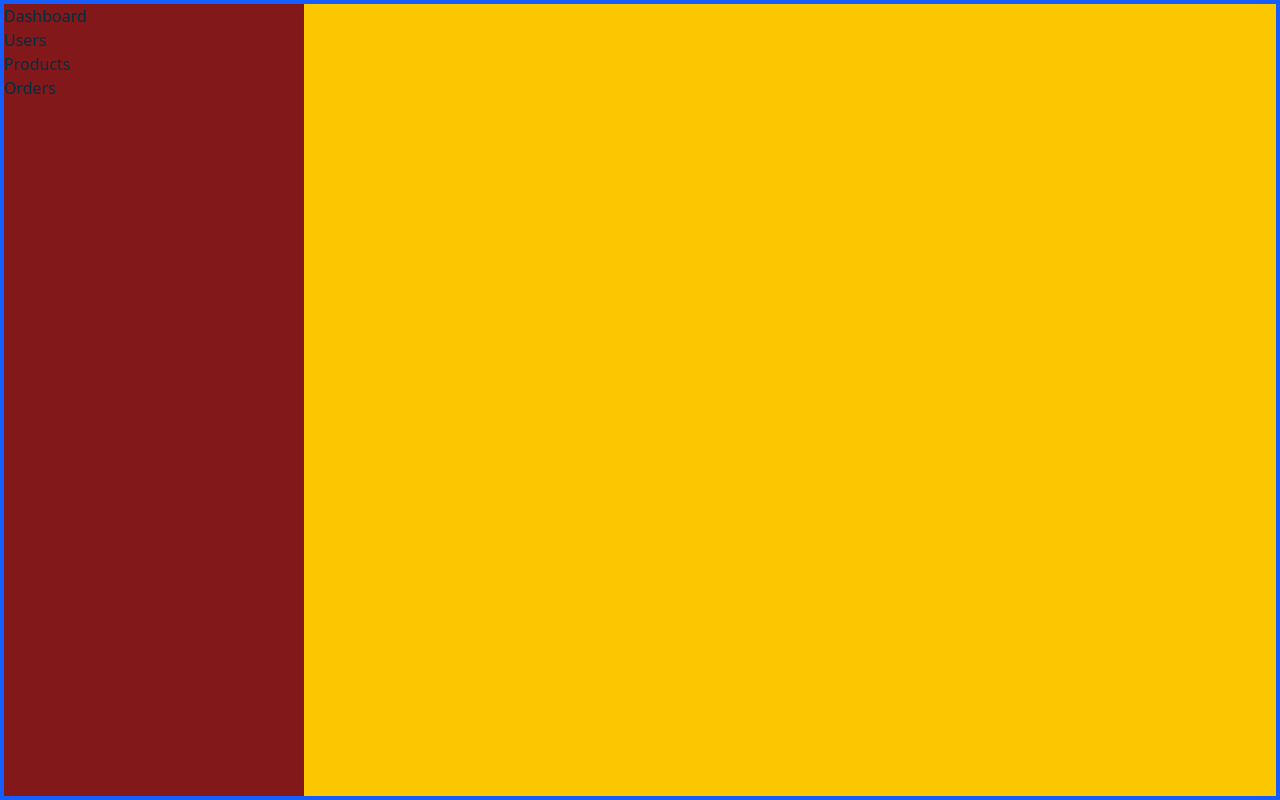
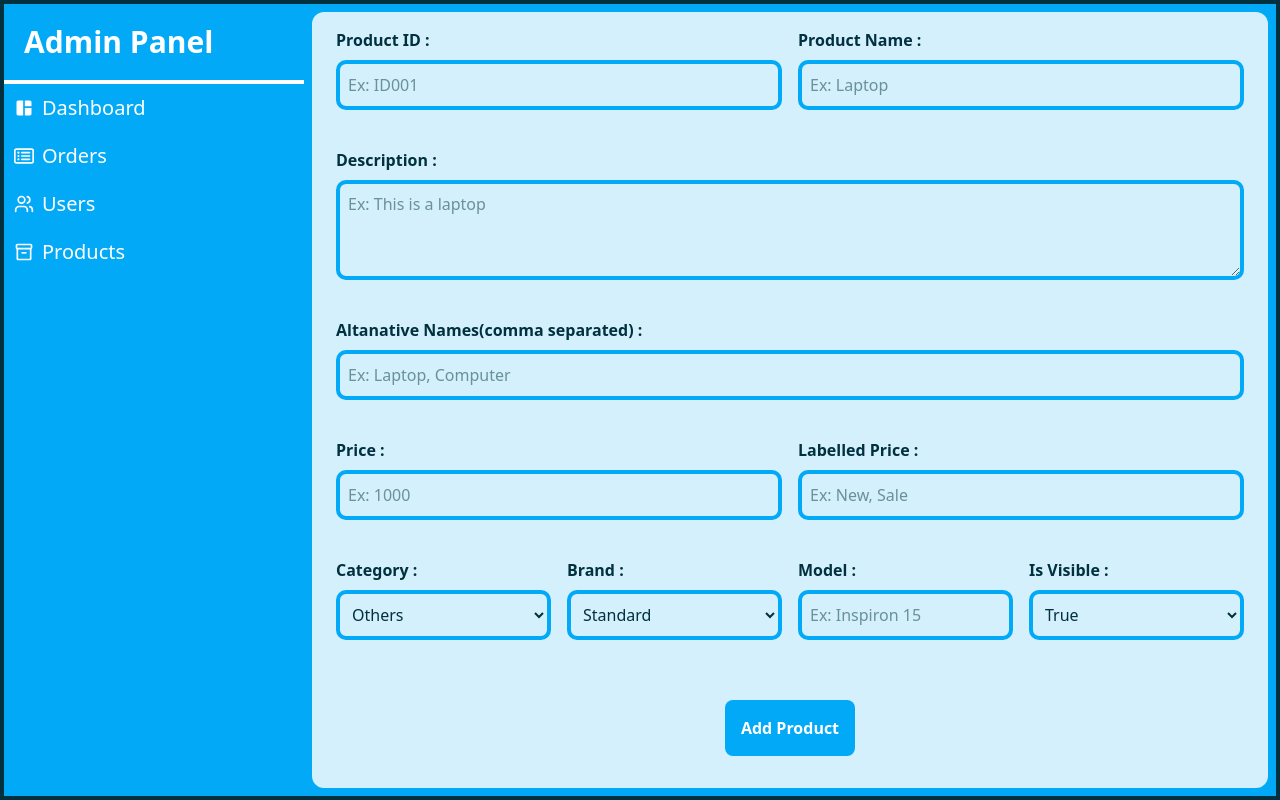
Before and after one commit to ThejanMihisara/i-computers-frontend, a React (Vite) app: page /admin/add-product in a window 1280 px wide. Built offline with nearby package versions, Linux system fonts and the light colour scheme.

Commit message:
📝 Add adminproductpage ad addadminproductpage/react-icon

```diff
--- a/package.json
+++ b/package.json
@@ -15,6 +15,7 @@
     "react": "^19.2.0",
     "react-dom": "^19.2.0",
     "react-hot-toast": "^2.6.0",
+    "react-icons": "^5.5.0",
     "react-router-dom": "^7.11.0",
     "tailwindcss": "^4.1.17"
   },
--- a/src/pages/admin.jsx
+++ b/src/pages/admin.jsx
@@ -1,29 +1,40 @@
 import { Link, Route, Routes } from "react-router-dom";
+import { FaRegRectangleList } from "react-icons/fa6";
+import { MdOutlineInventory2, MdSpaceDashboard } from "react-icons/md";
+import { LuUsers } from "react-icons/lu";
+import AdminProductsPage from "./admin/adminProductsPage.jsx";
+import AdminAddProductPage from "./admin/adminAddProductPage.jsx";
 
 export default function AdminPage() {
     return(
-        <div className="w-full h-full border-4 border-blue-600 flex">
-          <div className="w-[300px] h-full bg-red-900 flex flex-col">
+        <div className="w-full h-full border-4  flex bg-accent">
+          <div className="w-[300px] h-full  flex flex-col bg-accent text-white text-xl">
            {/* <a href="/admin/">Dashboard</a><br/>
             <a href="/admin/users">Users</a><br/>
             <a href="/admin/products">Products</a><br/>
             <a href="/admin/orders">Orders</a><br/>
           </div>*/}
           {/*<div className="flex-1 w-[400px] h-full bg-yellow-400 "></div>*/}
-          <Link to="/admin/">Dashboard</Link>
-            <Link to="/admin/users">Users</Link>
-            <Link to="/admin/products">Products</Link>
-            <Link to="/admin/orders">Orders</Link>
+          <h1 className="text-center text-3xl font-bold p-5 border-b-4 border-white flex">Admin Panel</h1>
+          <Link className="flex w-full p-[10px] gap-2 items-center hover:bg-white hover:text-accent transition-colors duration-500"to="/admin/"><MdSpaceDashboard/>Dashboard</Link>
+          <Link className="flex w-full p-[10px] gap-2 items-center hover:bg-white hover:text-accent transition-colors duration-500"to="/admin/orders"><FaRegRectangleList/>Orders</Link>
+          <Link className="flex w-full p-[10px] gap-2 items-center hover:bg-white hover:text-accent transition-colors duration-500"to="/admin/users"><LuUsers/>Users</Link>
+          <Link className="flex w-full p-[10px] gap-2 items-center hover:bg-white hover:text-accent transition-colors duration-500"to="/admin/products"><MdOutlineInventory2/>Products</Link>
+
           </div>
-          <div className=" w-[calc(100%-300px)] h-full bg-yellow-400 ">
+          <div className=" w-[calc(100%-300px)] h-full border-8 border-accent rounded-[20px] bg-primary p-4 ">
           <Routes>
             <Route path="/" element={<h1>dashboard</h1>} />
             <Route path="users" element={<h1>users page</h1>} />
-            <Route path="products" element={<h1>products page</h1>} />
+            <Route path="products" element={<AdminProductsPage/>} />
             <Route path="orders" element={<h1>orders page</h1>} />
+            <Route path="add-product" element={<AdminAddProductPage/>} />
+
           </Routes>
           </div>
         </div>
+
+
 
     )
 }
--- /dev/null
+++ b/src/pages/admin/adminAddProductPage.jsx
@@ -0,0 +1,112 @@
+import { useState } from "react";
+
+export default function AdminAddProductPage() {
+
+    const [productID, setProductID] = useState("");
+    const [productName, setProductName] = useState("");
+    const [Description, setDescription] = useState("");
+    const [AltName, setAltName] = useState("");
+    const [Price, setPrice] = useState("");
+    const [Label, setLabel] = useState("");
+    const [Category, setCategory] = useState("Others");
+    const [Brand, setBrand] = useState("Standard");
+    const [Model, setModel] = useState("");
+    const [IsVisible, setIsVisible] = useState(true);
+
+
+    return(
+        <div className="w-full max-h-full flex flex-wrap items-start ">
+            <div className="w-[50%] h-[120px] flex flex-col">
+            <label className="font-bold ml-2">Product ID :</label>
+            <input
+            value={productID}
+            onChange={(e)=>setProductID(e.target.value)}
+            placeholder="Ex: ID001" className="h-[50px] p-2 m-2 border-4 border-accent rounded-[10px] focus:outline-white"/>
+            </div>
+            <div className="w-[50%] h-[120px] flex flex-col">
+            <label className="font-bold ml-2">Product Name :</label>
+            <input
+            maxLength={5}
+            value={productName}
+            onChange={(e)=>setProductName(e.target.value)}
+            placeholder="Ex: Laptop" className="h-[50px] p-2 m-2 border-4 border-accent rounded-[10px] focus:outline-white"/>
+            </div>
+             <div className="w-[100%] h-[170px] flex flex-col">
+            <label className="font-bold ml-2">Description :</label>
+            <textarea
+            value={Description}
+            onChange={(e)=>setDescription(e.target.value)}
+            placeholder="Ex: This is a laptop" className="h-[100px] p-2 m-2 border-4 border-accent rounded-[10px] focus:outline-white"/>
+            </div>
+            <div className="w-[100%] h-[120px] flex flex-col">
+            <label className="font-bold ml-2">Altanative Names(comma separated) :</label>
+            <input
+            value={AltName}
+            onChange={(e)=>setAltName(e.target.value)}
+            placeholder="Ex: Laptop, Computer" className="h-[50px] p-2 m-2 border-4 border-accent rounded-[10px] focus:outline-white"/>
+            </div>
+             <div className="w-[50%] h-[120px] flex flex-col">
+            <label className="font-bold ml-2">Price :</label>
+            <input
+            value={Price}
+            onChange={(e)=>setPrice(e.target.value)}
+            placeholder="Ex: 1000" className="h-[50px] p-2 m-2 border-4 border-accent rounded-[10px] focus:outline-white"/>
+            </div>
+             <div className="w-[50%] h-[120px] flex flex-col">
+            <label className="font-bold ml-2">Labelled Price :</label>
+            <input
+            value={Label}
+            onChange={(e)=>setLabel(e.target.value)}
+            placeholder="Ex: New, Sale" className="h-[50px] p-2 m-2 border-4 border-accent rounded-[10px] focus:outline-white"/>
+            </div>
+                <div className="w-[25%] h-[120px] flex flex-col">
+            <label className="font-bold ml-2">Category :</label>
+            <select
+            value={Category}
+            onChange={(e)=>setCategory(e.target.value)}
+            className="h-[50px] p-2 m-2 border-4 border-accent rounded-[10px] focus:outline-white">
+                <option value="Others">Others</option>
+                <option value="Computers">Computers</option>
+                <option value="Accessories">Accessories</option>
+                <option value="Components">Components</option>
+                <option value="Peripherals">Peripherals</option>
+            </select>
+            </div>
+                <div className="w-[25%] h-[120px] flex flex-col">
+            <label className="font-bold ml-2">Brand :</label>
+            <select
+            value={Brand}
+            onChange={(e)=>setBrand(e.target.value)}
+            className="h-[50px] p-2 m-2 border-4 border-accent rounded-[10px] focus:outline-white">
+                <option value="Standard">Standard</option>
+                <option value="Dell">Dell</option>
+                <option value="HP">HP</option>
+                <option value="Lenovo">Lenovo</option>
+                <option value="Asus">Asus</option>
+                <option value="Acer">Acer</option>
+                <option value="Apple">Apple</option>
+                </select>
+                </div>
+                <div className="w-[25%] h-[120px] flex flex-col">
+            <label className="font-bold ml-2">Model :</label>
+            <input
+            value={Model}
+            onChange={(e)=>setModel(e.target.value)}
+            placeholder="Ex: Inspiron 15" className="h-[50px] p-2 m-2 border-4 border-accent rounded-[10px] focus:outline-white"/>
+            </div>
+                <div className="w-[25%] h-[120px] flex flex-col">
+            <label className="font-bold ml-2">Is Visible :</label>
+            <select
+            value={IsVisible}
+            onChange={(e)=>setIsVisible(e.target.value)}
+            className="h-[50px] p-2 m-2 border-4 border-accent rounded-[10px] focus:outline-white">
+                <option value={true}>True</option>
+                <option value={false}>False</option>
+                </select>
+                </div>
+                <div className="w-[100%] h-[100px] flex justify-center items-center">
+                    <button className="bg-accent text-white font-bold p-4 rounded-lg hover:bg-secondary transition-all duration-300">Add Product</button>
+                </div>
+        </div>
+    )
+}
--- /dev/null
+++ b/src/pages/admin/adminProductsPage.jsx
@@ -0,0 +1,13 @@
+import { FaPlus } from "react-icons/fa6";
+import { Link } from "react-router-dom";
+
+export default function AdminProductsPage() {
+    return(
+        <div className="w-full h-full overflow-y-scroll">
+            <Link to="/admin/add-product"className="text-white bg-accent w-[50px] h-[50px] flex justify-center items-center text-3xl rounded-[20px] hover:rounded-full fixed bottom-12 right-16"><FaPlus />
+
+            </Link>
+            <h1>Admin Products Page</h1>
+        </div>
+    )
+}
--- a/src/pages/login.jsx
+++ b/src/pages/login.jsx
@@ -25,7 +25,6 @@ export default function LoginPage() {
 
 //    }
 
-
     async function Login(){
       try {
         const response = await axios.post(import.meta.env.VITE_API_URL + "/users/Login", {
@@ -33,10 +32,13 @@ export default function LoginPage() {
           password: password
         });
         console.log(response);
+         localStorage.setItem("token", response.data.token);
         if(response.data.role === "admin"){
           // navigate to admin dashboard
             // window.location.href = "/admin/";
+
             navigate("/admin/");
+
 
 
         }else{
```
Also changed, not shown: src/components/test.jsx (line endings or trailing spaces), src/index.css (line endings or trailing spaces), src/pages/home.jsx (line endings or trailing spaces), 1 other file (tests, documents, lock files or other folders).
